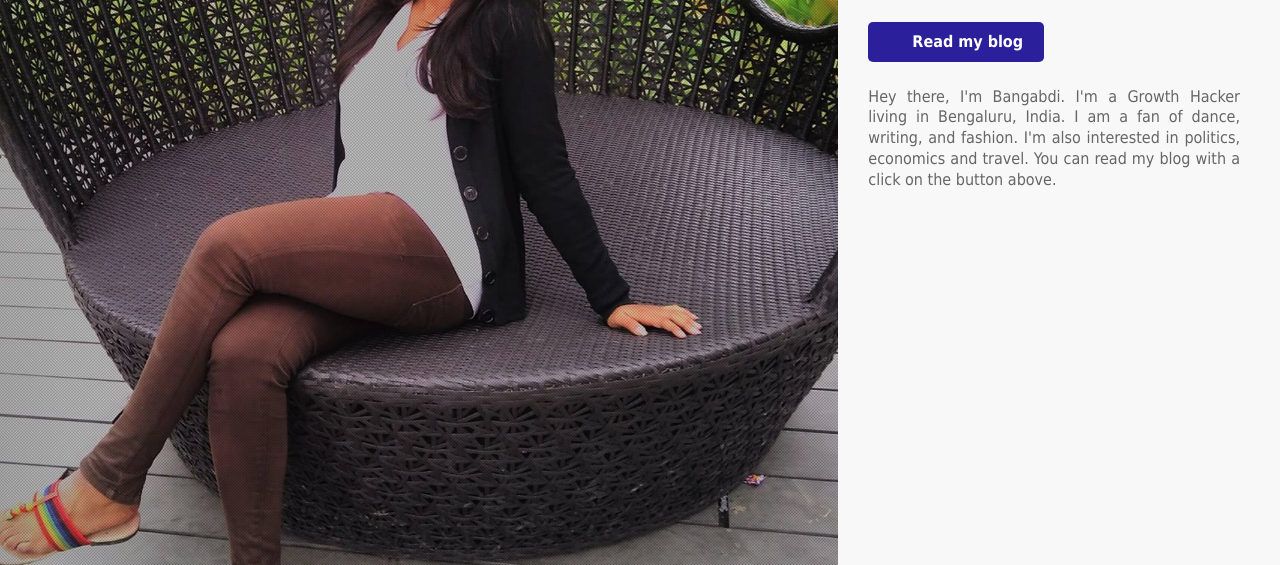
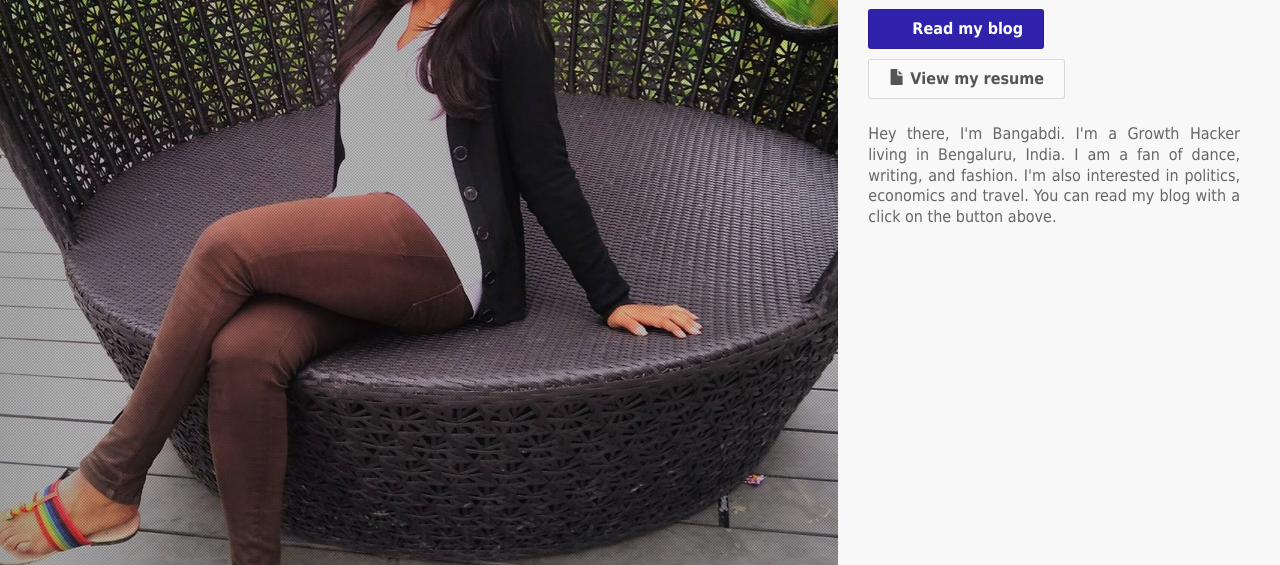
Before and after one commit to bangabdi/bangabdi.github.io, a plain HTML site: page index.html in a window 1280 px wide. Shown: the part 235-800 px from the top of the page. Drawn offline with Linux system fonts and the light colour scheme; a web font is replaced by a local one.

Commit message:
add resume link

```diff
--- a/index.html
+++ b/index.html
@@ -27,7 +27,10 @@
                     </div>
 
                     <div class="cta">
-                            <a href="http://blog.simirc.xyz/" target="_blank" rel="noopener noreferrer" class="spotlight button large dark glyph-article" style="background-color:rgb(48,35,174);color:#fff;font-weight:bold;" data-reactid="58">Read my blog</a>
+                        <a href="http://blog.simirc.xyz/" target="_blank" rel="noopener noreferrer" class="primary-cta spotlight button large glyph-article">Read my blog</a>
+
+                        <a href="static/files/BangabdiRoyChowdhuryResume.pdf" target="_blank" rel="noopener noreferrer" class="secondary-cta spotlight button large">
+                                <i class="glyphicon glyphicon-file"></i> View my resume</a>
                         </div>
 
                     <div class="site-body">
--- a/static/css/custom.css
+++ b/static/css/custom.css
@@ -72,6 +72,22 @@ body {
     margin: 25px 0;
 }
 
+.primary-cta {
+    background-color:rgb(48,35,174) !important;
+    color:#fff !important;
+    font-weight:bold;
+    border-radius:3px;
+    margin-right: 10px;
+    margin-bottom: 10px;
+}
+
+.secondary-cta {
+    background-color:white !important;
+    color:#555 !important;
+    font-weight:bold;
+    border-radius:3px;
+}
+
 .site-body {
     font-size: 16px;
     text-align: justify;
```
